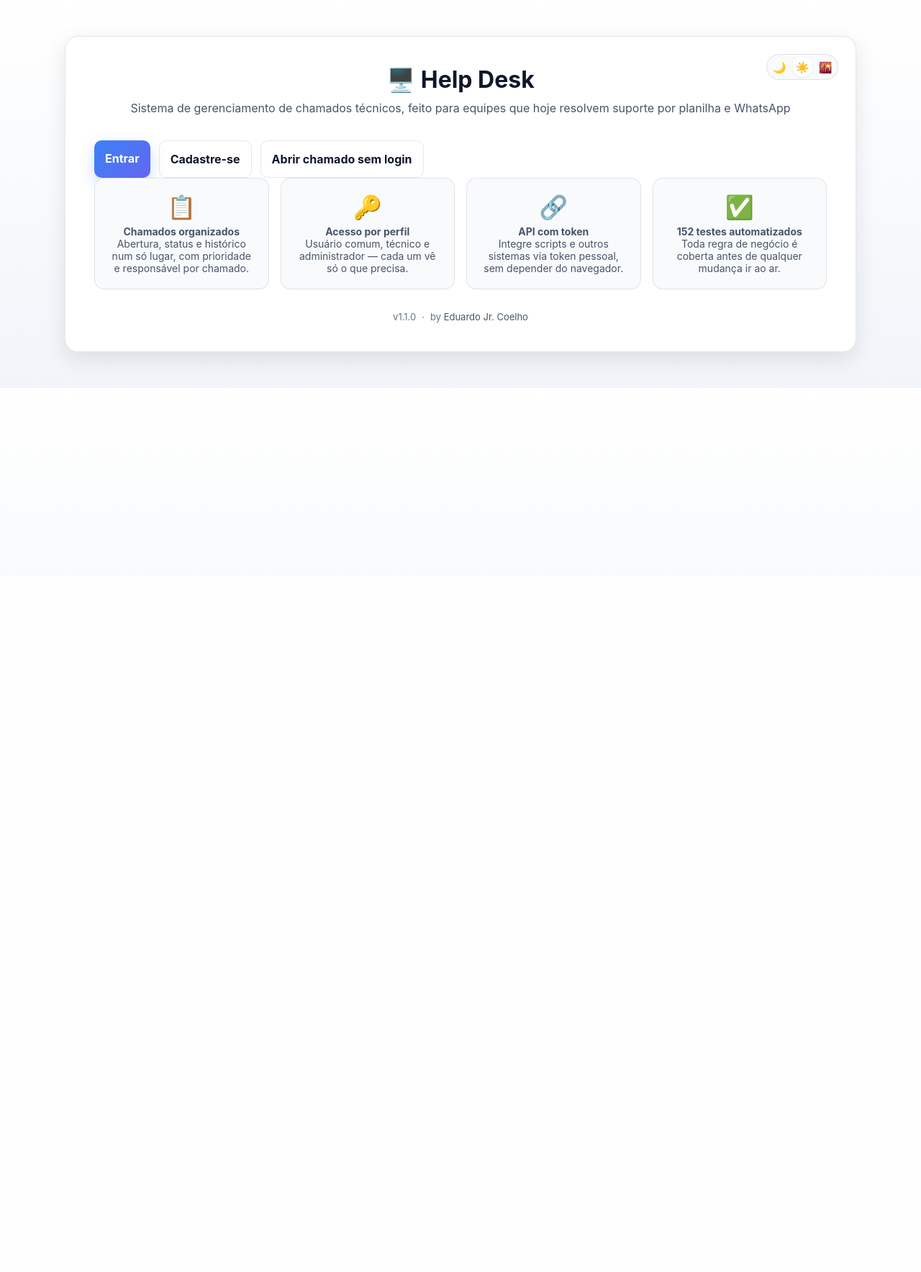
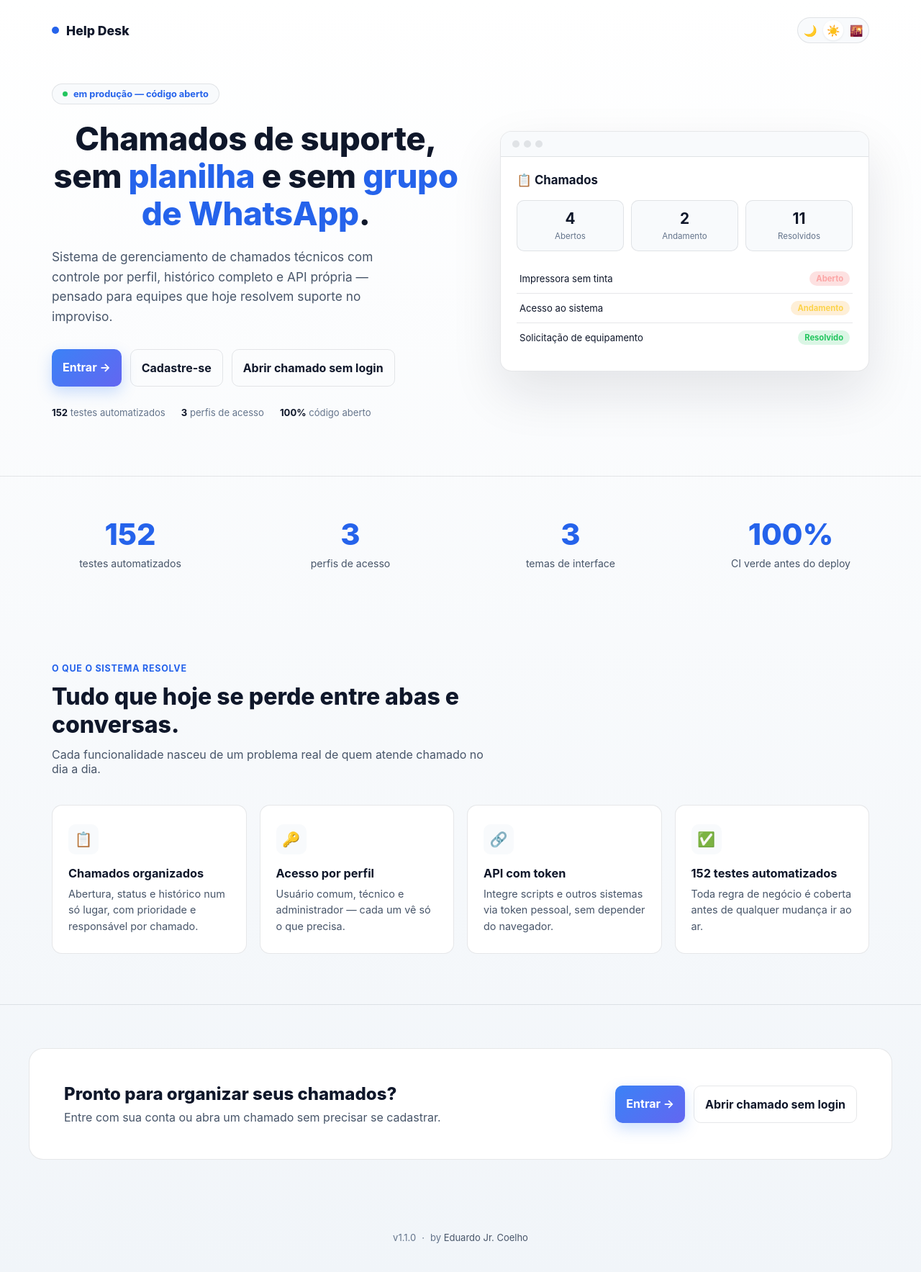
Before and after one commit to DZ092/helpdesk-system, a Flask app: page / in a window 1280 px wide. Shown: the whole page at 72% size. Before the commit the page ends 539 px from the top, so only its background shows below. Run offline with Flask 3, Linux system fonts and the light colour scheme.

Commit message:
feat(ui): redesenha a página de apresentação com hero e seções

```diff
--- /dev/null
+++ b/static/css/apresentacao.css
@@ -0,0 +1,381 @@
+/* ==============================
+   PÁGINA DE APRESENTAÇÃO (issue #85, redesenhada depois) - TOQUES EXCLUSIVOS
+   O tema em si já é global (style.css). Aqui ficam só as regras específicas
+   desta tela: ela não usa o .container de largura fixa das telas internas
+   porque precisa de mais respiro para o hero e as seções — um redesign
+   dentro do sistema de cores existente, não um estilo à parte.
+   ============================== */
+
+body.pagina-apresentacao {
+    background: linear-gradient(180deg, var(--bg-gradiente-topo) 0%, var(--bg-gradiente-base) 100%);
+}
+
+.topo-apresentacao {
+    max-width: 1200px;
+    margin: 0 auto;
+    padding: 24px 32px 0;
+    display: flex;
+    justify-content: space-between;
+    align-items: center;
+    flex-wrap: wrap;
+    gap: 12px;
+}
+
+.marca-apresentacao {
+    display: flex;
+    align-items: center;
+    gap: 10px;
+    font-weight: 800;
+    font-size: 1.1rem;
+    color: var(--texto);
+}
+
+.ponto-marca {
+    width: 10px;
+    height: 10px;
+    border-radius: 50%;
+    background: var(--marca);
+}
+
+/* HERO */
+.hero-apresentacao {
+    max-width: 1200px;
+    margin: 0 auto;
+    padding: 56px 32px 80px;
+    display: grid;
+    grid-template-columns: 1.05fr 0.95fr;
+    gap: 56px;
+    align-items: center;
+}
+
+.eyebrow-apresentacao {
+    display: inline-flex;
+    align-items: center;
+    gap: 8px;
+    font-size: 0.8rem;
+    font-weight: 700;
+    color: var(--marca);
+    background: var(--superficie-alt);
+    border: 1px solid var(--borda);
+    padding: 6px 14px;
+    border-radius: 999px;
+    margin-bottom: 22px;
+}
+
+.bolinha-viva {
+    width: 7px;
+    height: 7px;
+    border-radius: 50%;
+    background: var(--sucesso-solido);
+}
+
+.hero-apresentacao h1 {
+    font-size: clamp(2rem, 4vw, 2.85rem);
+    line-height: 1.14;
+    font-weight: 800;
+    letter-spacing: -0.01em;
+    color: var(--texto);
+}
+
+.destaque-apresentacao {
+    color: var(--marca);
+}
+
+.hero-apresentacao-sub {
+    margin-top: 20px;
+    font-size: 1.08rem;
+    color: var(--texto-muted);
+    max-width: 46ch;
+    line-height: 1.6;
+}
+
+.acoes-apresentacao {
+    margin-top: 32px;
+    justify-content: flex-start;
+}
+
+.hero-mini-stats {
+    margin-top: 28px;
+    display: flex;
+    gap: 22px;
+    flex-wrap: wrap;
+    font-size: 0.82rem;
+    color: var(--texto-fraco);
+}
+
+.hero-mini-stats strong {
+    color: var(--texto);
+}
+
+/* MOCKUP VISUAL DA TELA DE CHAMADOS */
+.mockup-apresentacao {
+    background: var(--superficie);
+    border: 1px solid var(--borda);
+    border-radius: 16px;
+    box-shadow: 0 30px 70px var(--sombra-caixa);
+    overflow: hidden;
+}
+
+.mockup-barra {
+    display: flex;
+    gap: 6px;
+    padding: 12px 16px;
+    border-bottom: 1px solid var(--borda);
+    background: var(--superficie-alt);
+}
+
+.mockup-barra span {
+    width: 10px;
+    height: 10px;
+    border-radius: 50%;
+    background: var(--borda);
+}
+
+.mockup-corpo {
+    padding: 22px 22px 26px;
+}
+
+.mockup-linha-topo {
+    margin-bottom: 18px;
+    color: var(--texto);
+    font-size: 1.05rem;
+}
+
+.mockup-cards {
+    display: grid;
+    grid-template-columns: repeat(3, 1fr);
+    gap: 10px;
+    margin-bottom: 18px;
+}
+
+.mockup-card {
+    background: var(--superficie-alt);
+    border: 1px solid var(--borda);
+    border-radius: 10px;
+    padding: 12px;
+    text-align: center;
+}
+
+.mockup-card b {
+    font-size: 1.3rem;
+    display: block;
+    color: var(--texto);
+}
+
+.mockup-card span {
+    font-size: 0.72rem;
+    color: var(--texto-fraco);
+}
+
+.mockup-tabela-linha {
+    display: flex;
+    justify-content: space-between;
+    align-items: center;
+    padding: 10px 4px;
+    border-bottom: 1px solid var(--borda);
+    font-size: 0.82rem;
+    color: var(--texto);
+}
+
+.mockup-tabela-linha:last-child {
+    border-bottom: none;
+}
+
+.mockup-badge {
+    font-size: 0.7rem;
+    font-weight: 700;
+    padding: 3px 9px;
+    border-radius: 999px;
+}
+
+.badge-aberto {
+    background: rgba(239, 68, 68, 0.16);
+    color: var(--erro-texto);
+}
+
+.badge-andamento {
+    background: rgba(245, 158, 11, 0.16);
+    color: var(--aviso-texto);
+}
+
+.badge-resolvido {
+    background: rgba(34, 197, 94, 0.16);
+    color: var(--sucesso-solido);
+}
+
+/* SEÇÃO DE NÚMEROS */
+.secao-numeros-apresentacao {
+    border-top: 1px solid var(--borda);
+    padding: 60px 32px;
+}
+
+.numeros-grid {
+    max-width: 1200px;
+    margin: 0 auto;
+    display: grid;
+    grid-template-columns: repeat(4, 1fr);
+    gap: 24px;
+}
+
+.numero-item {
+    text-align: center;
+}
+
+.numero-item .n {
+    font-size: 2.6rem;
+    font-weight: 800;
+    color: var(--marca);
+    line-height: 1;
+}
+
+.numero-item .l {
+    margin-top: 10px;
+    font-size: 0.88rem;
+    color: var(--texto-muted);
+}
+
+/* SEÇÃO DE RECURSOS */
+.secao-recursos-apresentacao {
+    max-width: 1200px;
+    margin: 0 auto;
+    padding: 70px 32px;
+}
+
+.secao-head-apresentacao {
+    max-width: 60ch;
+    margin-bottom: 40px;
+}
+
+.eyebrow-secao-apresentacao {
+    font-size: 0.78rem;
+    font-weight: 700;
+    letter-spacing: 0.06em;
+    text-transform: uppercase;
+    color: var(--marca);
+    margin-bottom: 12px;
+}
+
+.secao-head-apresentacao h2 {
+    font-size: clamp(1.5rem, 3vw, 2rem);
+    font-weight: 800;
+    color: var(--texto);
+}
+
+.secao-head-apresentacao p {
+    margin-top: 12px;
+    color: var(--texto-muted);
+    font-size: 1rem;
+}
+
+.recursos-grid {
+    display: grid;
+    grid-template-columns: repeat(4, 1fr);
+    gap: 18px;
+}
+
+.recurso-apresentacao {
+    background: var(--superficie);
+    border: 1px solid var(--borda);
+    border-radius: 14px;
+    padding: 26px 22px;
+    transition: border-color 0.15s ease, transform 0.15s ease;
+}
+
+.recurso-apresentacao:hover {
+    border-color: var(--marca);
+    transform: translateY(-2px);
+}
+
+.recurso-icone {
+    width: 42px;
+    height: 42px;
+    border-radius: 10px;
+    background: var(--superficie-alt);
+    display: flex;
+    align-items: center;
+    justify-content: center;
+    font-size: 20px;
+    margin-bottom: 16px;
+}
+
+.recurso-apresentacao h3 {
+    font-size: 1.02rem;
+    font-weight: 700;
+    margin-bottom: 8px;
+    color: var(--texto);
+}
+
+.recurso-apresentacao p {
+    font-size: 0.9rem;
+    color: var(--texto-muted);
+    line-height: 1.55;
+}
+
+/* CTA FINAL */
+.secao-cta-apresentacao {
+    border-top: 1px solid var(--borda);
+    padding: 60px 32px 70px;
+}
+
+.cta-apresentacao-caixa {
+    max-width: 1200px;
+    margin: 0 auto;
+    background: var(--superficie);
+    border: 1px solid var(--borda);
+    border-radius: 20px;
+    padding: 48px;
+    display: flex;
+    justify-content: space-between;
+    align-items: center;
+    gap: 30px;
+    flex-wrap: wrap;
+}
+
+.cta-apresentacao-caixa h2 {
+    font-size: 1.5rem;
+    font-weight: 800;
+    color: var(--texto);
+}
+
+.cta-apresentacao-caixa p {
+    margin-top: 8px;
+    color: var(--texto-muted);
+}
+
+.acoes-cta-apresentacao {
+    margin-top: 0;
+}
+
+.rodape-apresentacao {
+    padding-bottom: 40px;
+}
+
+/* RESPONSIVO */
+@media (max-width: 900px) {
+    .hero-apresentacao {
+        grid-template-columns: 1fr;
+    }
+    .numeros-grid {
+        grid-template-columns: repeat(2, 1fr);
+    }
+    .recursos-grid {
+        grid-template-columns: repeat(2, 1fr);
+    }
+    .cta-apresentacao-caixa {
+        flex-direction: column;
+        align-items: flex-start;
+    }
+}
+
+@media (max-width: 560px) {
+    .numeros-grid {
+        grid-template-columns: 1fr 1fr;
+    }
+    .recursos-grid {
+        grid-template-columns: 1fr;
+    }
+    .acoes-apresentacao {
+        flex-direction: column;
+        align-items: stretch;
+    }
+}
--- a/templates/apresentacao.html
+++ b/templates/apresentacao.html
@@ -29,79 +29,145 @@
 </script>
 <link rel="stylesheet" href="{{ url_for('static', filename='css/style.css') }}">
 <script src="{{ url_for('static', filename='js/tema.js') }}"></script>
+<link rel="stylesheet" href="{{ url_for('static', filename='css/apresentacao.css') }}">
 
 </head>
 
 
-<body>
+<body class="pagina-apresentacao">
 
 
-<div class="container">
+<nav class="topo-apresentacao">
+<div class="marca-apresentacao"><span class="ponto-marca"></span> Help Desk</div>
+<div id="seletor-tema" class="seletor-tema"><button type="button" data-tema="dark"></button><button type="button" data-tema="light"></button><button type="button" data-tema="ambar"></button></div>
+</nav>
 
 
-<div id="seletor-tema" class="seletor-tema"><button type="button" data-tema="dark"></button><button type="button" data-tema="light"></button><button type="button" data-tema="ambar"></button></div>
+<header class="hero-apresentacao">
 
+<div class="hero-texto">
 
-<h1>🖥️ Help Desk</h1>
+<div class="eyebrow-apresentacao"><span class="bolinha-viva"></span> em produção — código aberto</div>
 
-<p class="subtitulo">
-Sistema de gerenciamento de chamados técnicos, feito para equipes que hoje
-resolvem suporte por planilha e WhatsApp
+<h1>Chamados de suporte, sem <span class="destaque-apresentacao">planilha</span> e sem <span class="destaque-apresentacao">grupo de WhatsApp</span>.</h1>
+
+<p class="hero-apresentacao-sub">
+Sistema de gerenciamento de chamados técnicos com controle por perfil,
+histórico completo e API própria — pensado para equipes que hoje resolvem
+suporte no improviso.
 </p>
 
-
-<div class="acoes">
-
-<a class="botao" href="/login">
-Entrar
-</a>
-
-<a class="botao botao-secundario" href="/cadastro">
-Cadastre-se
-</a>
-
-<a class="botao botao-secundario" href="/chamado">
-Abrir chamado sem login
-</a>
-
+<div class="acoes acoes-apresentacao">
+<a class="botao" href="/login">Entrar →</a>
+<a class="botao botao-secundario" href="/cadastro">Cadastre-se</a>
+<a class="botao botao-secundario" href="/chamado">Abrir chamado sem login</a>
 </div>
 
-
-<div class="cards">
-
-<div class="card">
-<h2>📋</h2>
-<p><strong>Chamados organizados</strong><br>Abertura, status e histórico num só lugar, com prioridade e responsável por chamado.</p>
-</div>
-
-<div class="card">
-<h2>🔑</h2>
-<p><strong>Acesso por perfil</strong><br>Usuário comum, técnico e administrador — cada um vê só o que precisa.</p>
-</div>
-
-<div class="card">
-<h2>🔗</h2>
-<p><strong>API com token</strong><br>Integre scripts e outros sistemas via token pessoal, sem depender do navegador.</p>
-</div>
-
-<div class="card">
-<h2>✅</h2>
-<p><strong>152 testes automatizados</strong><br>Toda regra de negócio é coberta antes de qualquer mudança ir ao ar.</p>
+<div class="hero-mini-stats">
+<div><strong>152</strong> testes automatizados</div>
+<div><strong>3</strong> perfis de acesso</div>
+<div><strong>100%</strong> código aberto</div>
 </div>
 
 </div>
 
+<div class="mockup-apresentacao" aria-hidden="true">
+<div class="mockup-barra"><span></span><span></span><span></span></div>
+<div class="mockup-corpo">
+<div class="mockup-linha-topo"><strong>📋 Chamados</strong></div>
+<div class="mockup-cards">
+<div class="mockup-card"><b>4</b><span>Abertos</span></div>
+<div class="mockup-card"><b>2</b><span>Andamento</span></div>
+<div class="mockup-card"><b>11</b><span>Resolvidos</span></div>
+</div>
+<div class="mockup-tabela-linha">
+<span>Impressora sem tinta</span>
+<span class="mockup-badge badge-aberto">Aberto</span>
+</div>
+<div class="mockup-tabela-linha">
+<span>Acesso ao sistema</span>
+<span class="mockup-badge badge-andamento">Andamento</span>
+</div>
+<div class="mockup-tabela-linha">
+<span>Solicitação de equipamento</span>
+<span class="mockup-badge badge-resolvido">Resolvido</span>
+</div>
+</div>
+</div>
 
-<footer class="rodape-app">
+</header>
+
+
+<section class="secao-numeros-apresentacao">
+<div class="numeros-grid">
+<div class="numero-item"><div class="n">152</div><div class="l">testes automatizados</div></div>
+<div class="numero-item"><div class="n">3</div><div class="l">perfis de acesso</div></div>
+<div class="numero-item"><div class="n">3</div><div class="l">temas de interface</div></div>
+<div class="numero-item"><div class="n">100%</div><div class="l">CI verde antes do deploy</div></div>
+</div>
+</section>
+
+
+<section class="secao-recursos-apresentacao">
+
+<div class="secao-head-apresentacao">
+<div class="eyebrow-secao-apresentacao">o que o sistema resolve</div>
+<h2>Tudo que hoje se perde entre abas e conversas.</h2>
+<p>Cada funcionalidade nasceu de um problema real de quem atende chamado no dia a dia.</p>
+</div>
+
+<div class="recursos-grid">
+
+<div class="recurso-apresentacao">
+<div class="recurso-icone">📋</div>
+<h3>Chamados organizados</h3>
+<p>Abertura, status e histórico num só lugar, com prioridade e responsável por chamado.</p>
+</div>
+
+<div class="recurso-apresentacao">
+<div class="recurso-icone">🔑</div>
+<h3>Acesso por perfil</h3>
+<p>Usuário comum, técnico e administrador — cada um vê só o que precisa.</p>
+</div>
+
+<div class="recurso-apresentacao">
+<div class="recurso-icone">🔗</div>
+<h3>API com token</h3>
+<p>Integre scripts e outros sistemas via token pessoal, sem depender do navegador.</p>
+</div>
+
+<div class="recurso-apresentacao">
+<div class="recurso-icone">✅</div>
+<h3>152 testes automatizados</h3>
+<p>Toda regra de negócio é coberta antes de qualquer mudança ir ao ar.</p>
+</div>
+
+</div>
+
+</section>
+
+
+<section class="secao-cta-apresentacao">
+<div class="cta-apresentacao-caixa">
+<div>
+<h2>Pronto para organizar seus chamados?</h2>
+<p>Entre com sua conta ou abra um chamado sem precisar se cadastrar.</p>
+</div>
+<div class="acoes acoes-apresentacao acoes-cta-apresentacao">
+<a class="botao" href="/login">Entrar →</a>
+<a class="botao botao-secundario" href="/chamado">Abrir chamado sem login</a>
+</div>
+</div>
+</section>
+
+
+<footer class="rodape-app rodape-apresentacao">
     <span>v1.1.0</span>
     <span aria-hidden="true">·</span>
     <span>by <a href="https://github.com/DZ092" target="_blank" rel="noopener">Eduardo Jr. Coelho</a></span>
 </footer>
 
 
-</div>
-
-
 </body>
 
 </html>
```
Also changed, not shown: tests/test_rotas.py (+5 -0 lines).
